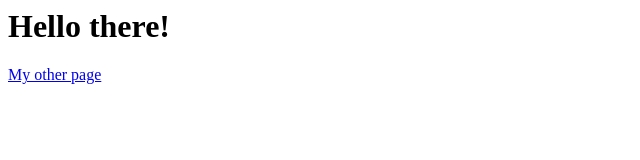
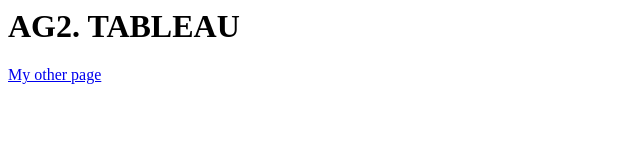
Before and after one commit to arturperona/web-platform-m8weaj, a plain HTML site: page index.html in a window 1280 px wide. Shown: the whole page, without its empty margins (0-640 px from the left). Drawn offline with Linux system fonts and the light colour scheme.

Commit message:
1 file modified

```diff
--- a/index.html
+++ b/index.html
@@ -5,7 +5,7 @@
     <!-- <link rel="stylesheet" type="text/css" href="styles.css"> -->
   </head>
   <body>
-    <h1>Hello there!</h1>
+    <h1>AG2. TABLEAU</h1>
     <a href="/me.html">My other page</a>
 
     <script type='text/javascript' src='https://dub01.online.tableau.com/javascripts/api/viz_v1.js'></script><div class='tableauPlaceholder' style='width: 1169px; height: 854px;'><object class='tableauViz' width='1169' height='854' style='display:none;'><param name='host_url' value='https%3A%2F%2Fdub01.online.tableau.com%2F' /> <param name='embed_code_version' value='3' /> <param name='site_root' value='&#47;t&#47;arturomp07mbig' /><param name='name' value='AG2-VisualizaciondeDatos-ArturoMP&#47;DashboardAG2' /><param name='tabs' value='no' /><param name='toolbar' value='yes' /><param name='showAppBanner' value='false' /></object></div>
```
